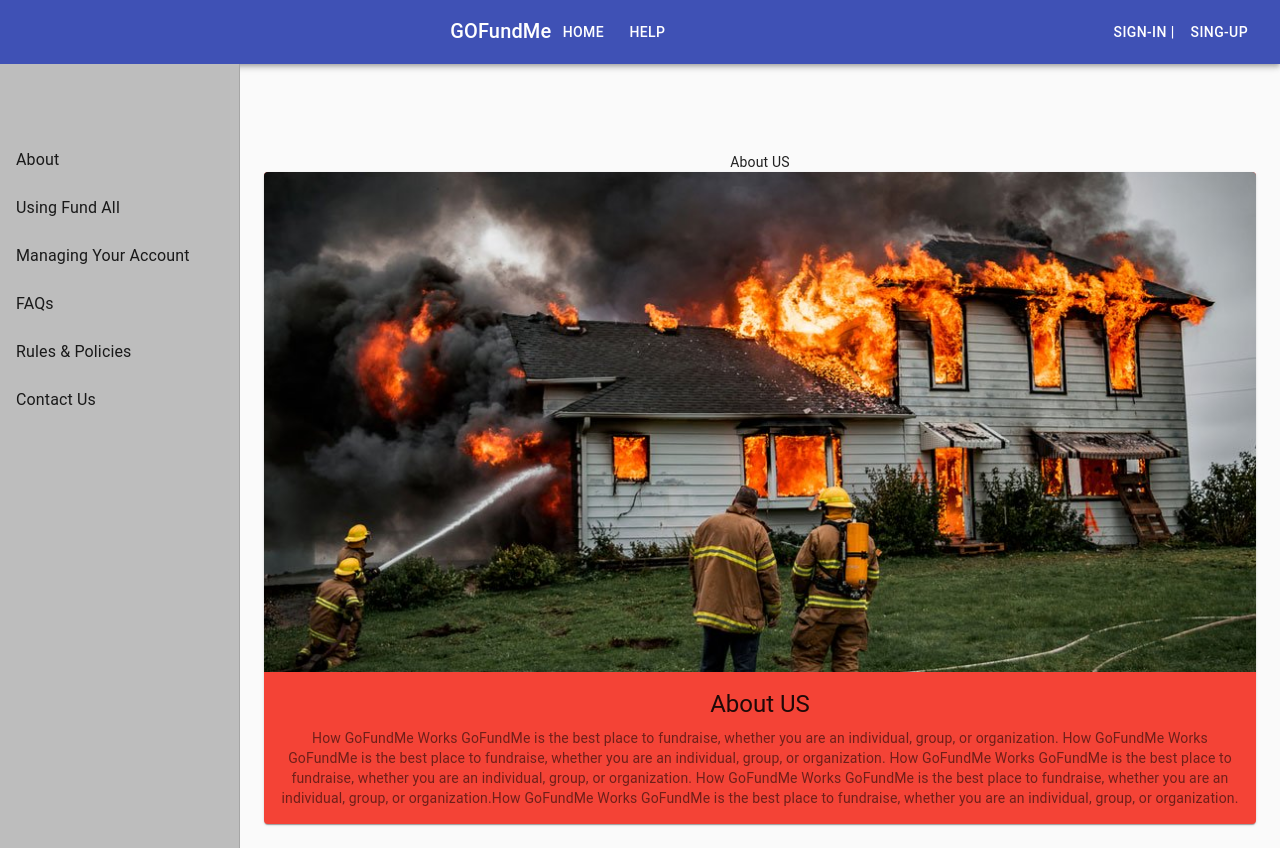
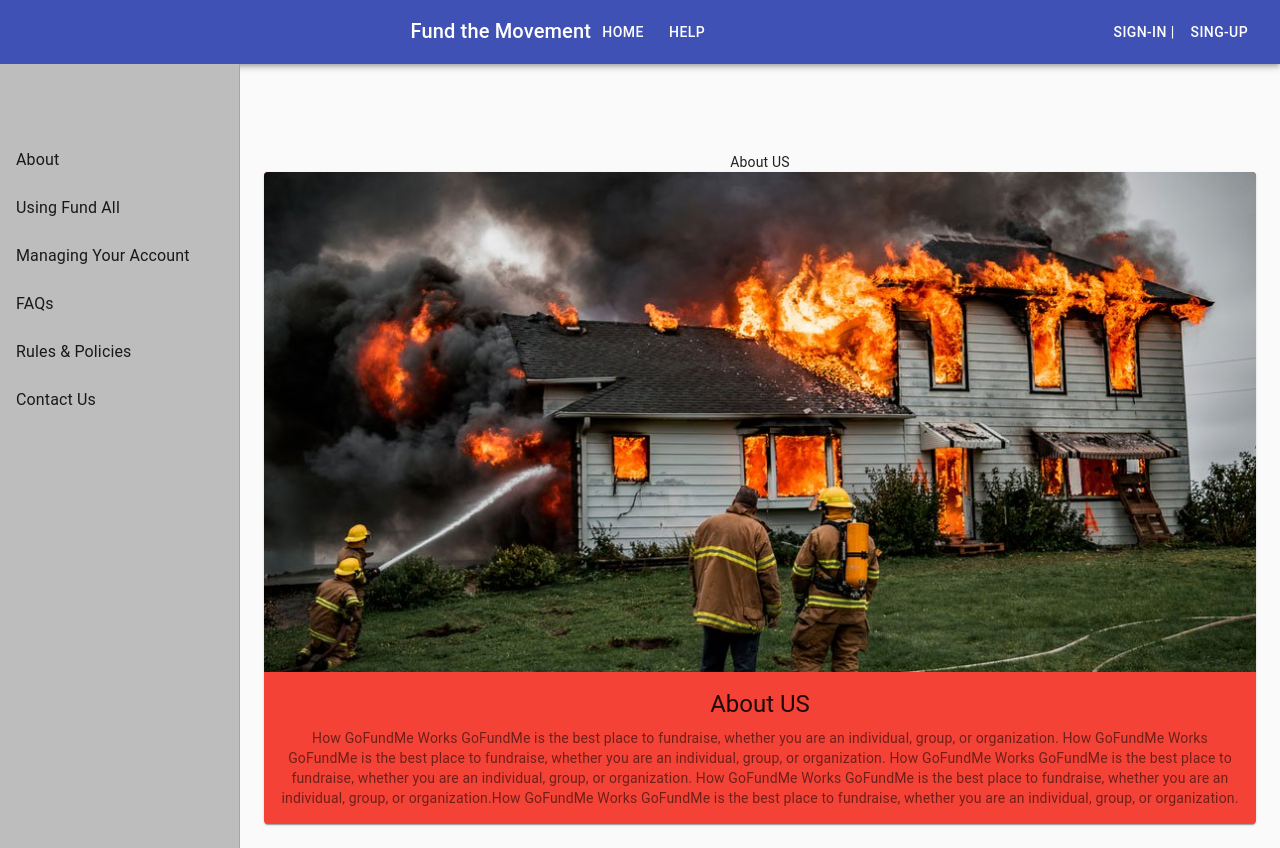
Before and after one commit to 200427-Revature-Training/team3_project2_client, a React (Create React App) app: page /Help in a window 1280 px wide. Built offline with nearby package versions, Linux system fonts and the light colour scheme.

Commit message:
name change to Fund the Movement

```diff
--- a/src/components/navigation.component.tsx
+++ b/src/components/navigation.component.tsx
@@ -30,7 +30,7 @@ const NavigationComponent:React.FC=()=>{
       <AppBar position="static">
         <Toolbar>
           <Typography variant="h6" className={classes.title}>
-            GOFundMe
+            Fund the Movement
             <Button color="primary"> <Link to="/" className="HomeButton"> Home </Link> </Button>
             <Button color="primary" > <Link to="/Help"  className="HelpButton"> Help </Link> </Button>
           </Typography>
```
